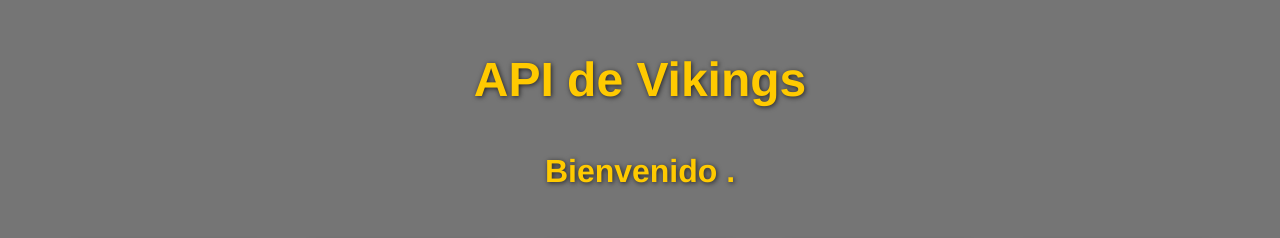
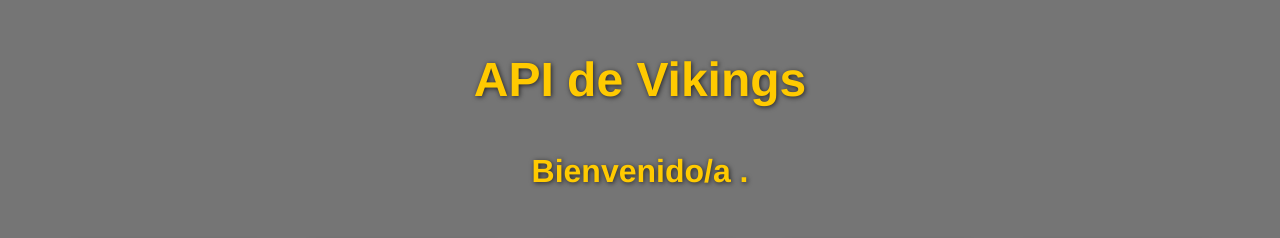
Before and after one commit to rupi014/frontend-api, a React (Create React App) app: page /status in a window 1280 px wide. Shown: the part 168-406 px from the top of the page. Built offline with nearby package versions, Linux system fonts and the light colour scheme.

Commit message:
little change

```diff
--- a/src/components/Status.js
+++ b/src/components/Status.js
@@ -15,7 +15,7 @@ const Status = () => {
   return (
     <div className="container-status">
       <h1>API de Vikings</h1>
-      <h2>Bienvenido {userName}.</h2>
+      <h2>Bienvenido/a {userName}.</h2>
       <div className="navigation">
         <Link to="/sections/staff" className="button">STAFF</Link>
         <Link to="/sections/players" className="button">JUGADORES</Link>
```
